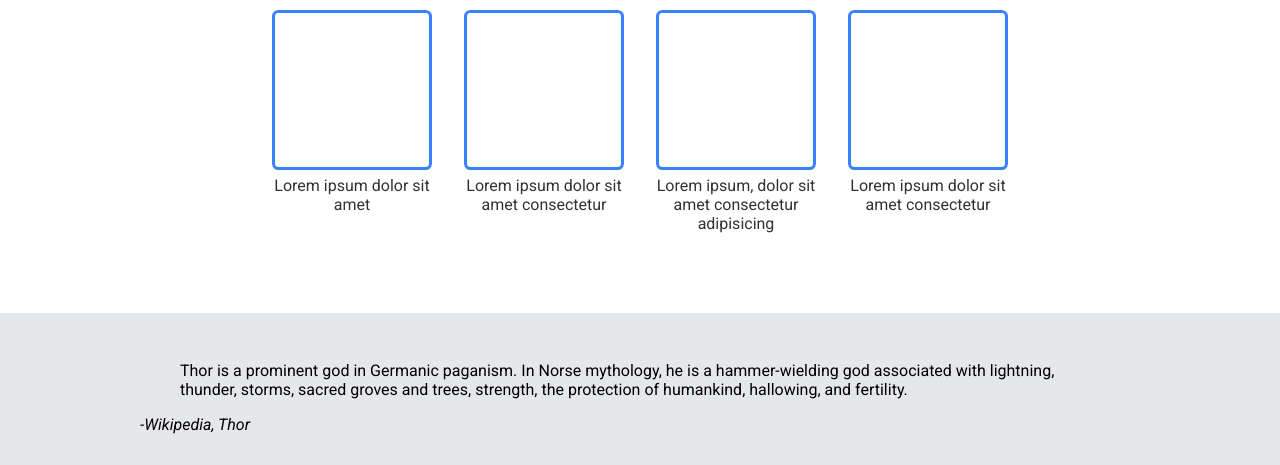
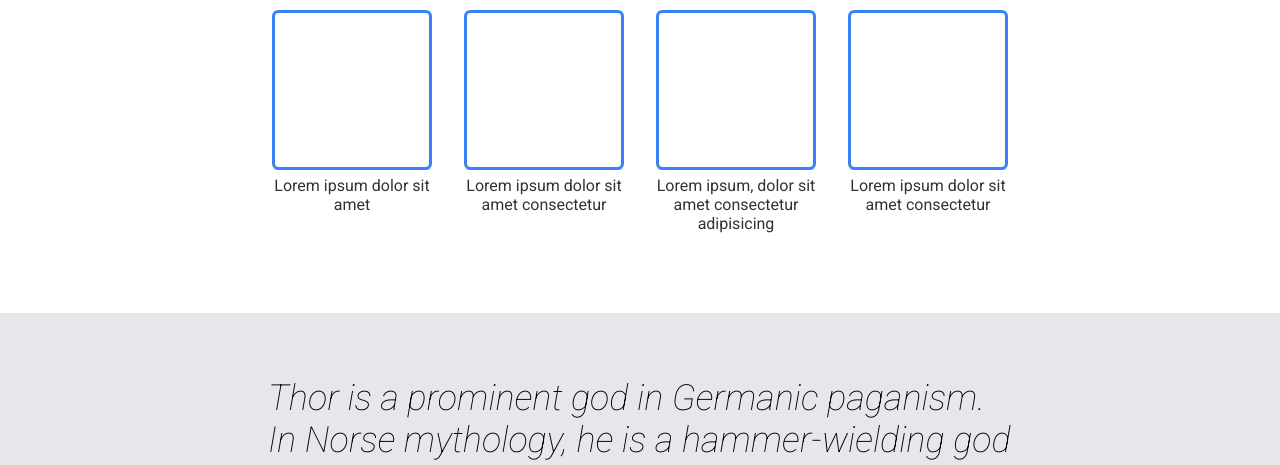
Before and after one commit to suntandreea/odin-landing-page, a plain HTML site: page index.html in a window 1280 px wide. Shown: the part 477-942 px from the top of the page. Drawn offline with Linux system fonts and the light colour scheme.

Commit message:
Implement quote section
Create the required CSS in order to implement
the required design.

```diff
--- a/style.css
+++ b/style.css
@@ -165,3 +165,29 @@ a:hover {
   text-align: center;
   color: #333;
 }
+
+/* QUOTE SECTION */
+
+.quote {
+  padding: 2rem 8rem;
+}
+
+.quote__text {
+  margin: 0;
+  font-size: var(--font-l);
+  font-weight: lighter;
+  font-style: italic;
+
+  p {
+    margin: 0;
+  }
+}
+
+.quote__source {
+  text-align: right;
+  font-weight: 700;
+
+  cite {
+    font-style: normal;
+  }
+}
```
